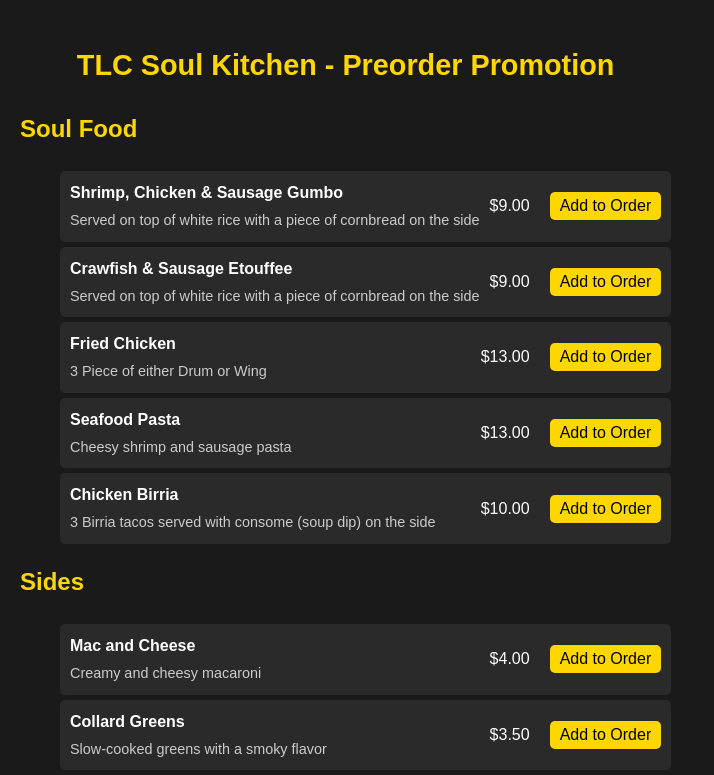
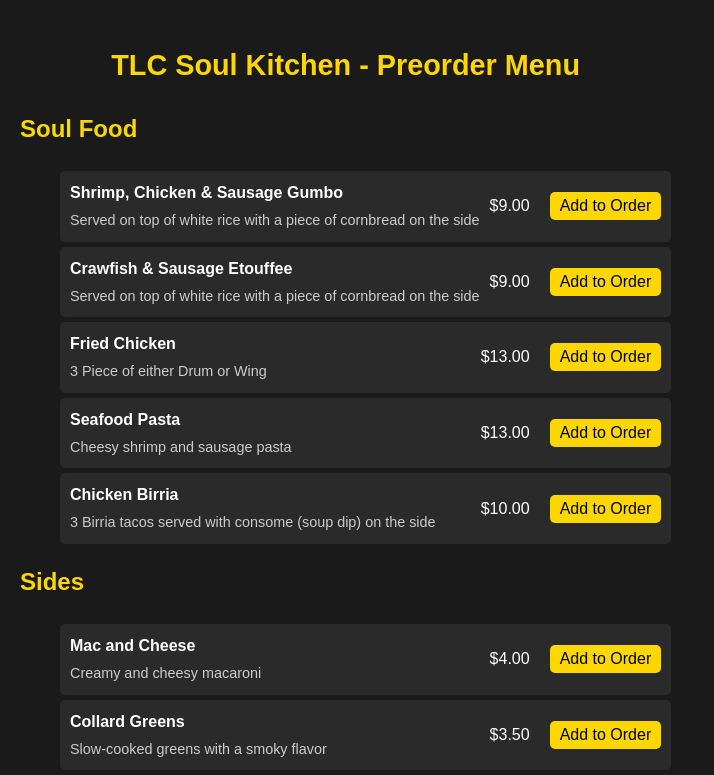
Before and after one commit to boo-0226/TLC-Soul-Kitchen, a React (Vite) app: page / in a window 1280 px wide. Shown: the top 775 px of the page, without its empty margins (0-714 px from the left). Built offline with nearby package versions, Linux system fonts and the light colour scheme.

Commit message:
For got to save and push so changing menu name again for customer menu

```diff
--- a/src/App.jsx
+++ b/src/App.jsx
@@ -424,7 +424,7 @@
 
   return (
     <div className="menu-container">
-      <h2 className="customer-title">TLC Soul Kitchen - Preorder Promotion</h2>
+      <h2 className="customer-title">TLC Soul Kitchen - Preorder Menu</h2>
 
       {categories.map(category => (
         <div key={category}>
```
